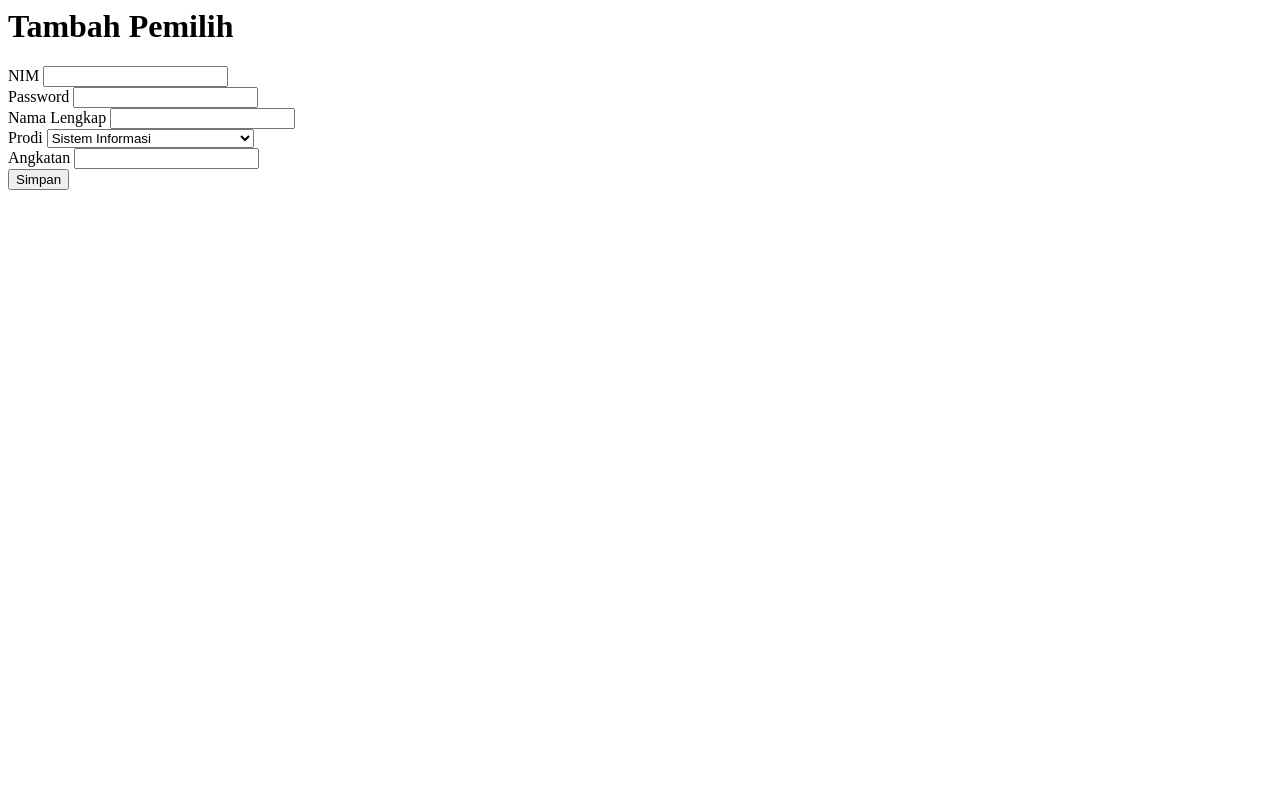
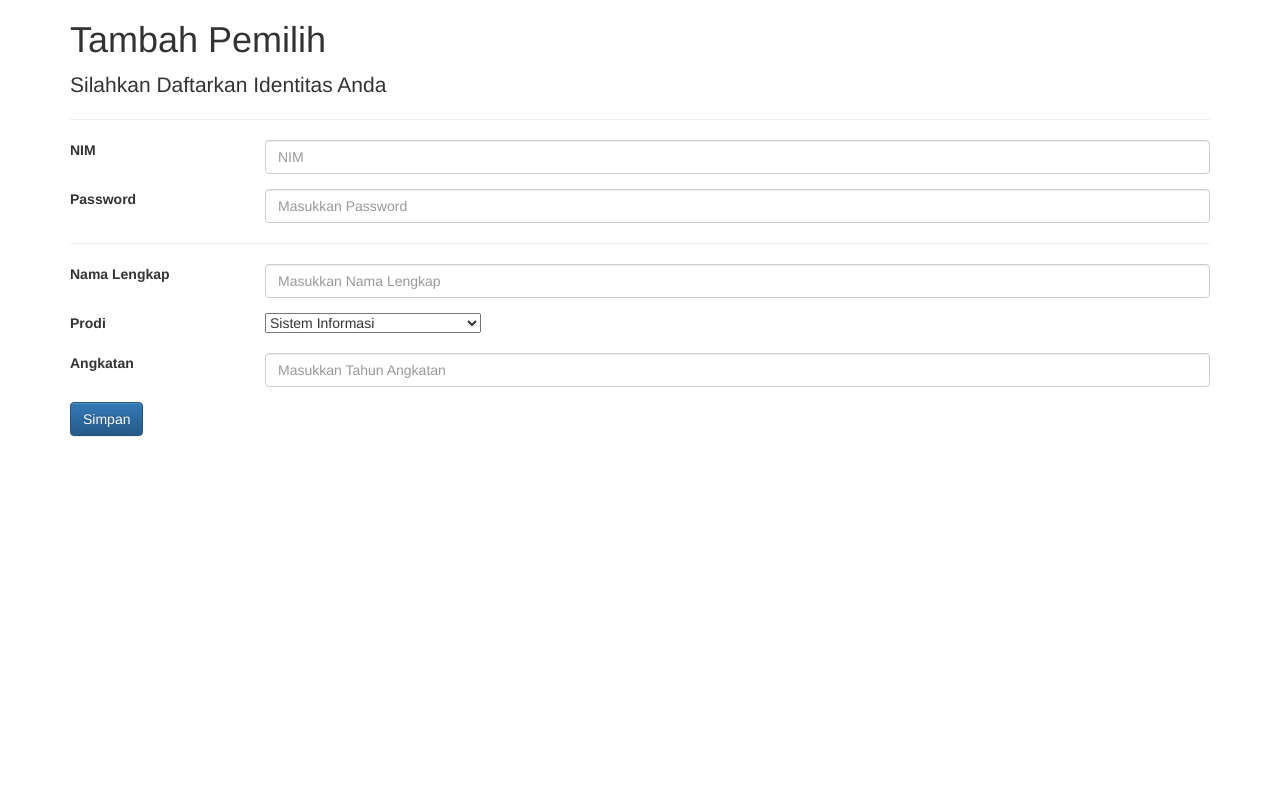
Before and after one commit to dewiaap/pemilu, a CodeIgniter app: page /pemilu/pemilwa/viewaddpemilih in a window 1280 px wide. Run offline with CodeIgniter, Linux system fonts and the light colour scheme; a user stored in the database is signed in; data comes from the database, SQL or seed files in the repository.

Commit message:
Update tambah_pemilih.php

```diff
--- a/application/views/admin/tambah_pemilih.php
+++ b/application/views/admin/tambah_pemilih.php
@@ -1,25 +1,65 @@
 <html>
 <head>
+<style>
+
+</style>
+
 <title></title>
+<link rel="stylesheet" href="<?=base_url();?>assets/bootstrap/css/bootstrap.min.css">
+
 </head>
-<body>
-    <h1>Tambah Pemilih</h1>
+    <body class="d-flex flex-column h-100">
+    <!-- Page Content -->
+<main role="main" class="flex-shrink-0">
+  <div class="container">
+    <h1 class="mt-5">Tambah Pemilih</h1>
+    <p class="lead">Silahkan Daftarkan Identitas Anda</p>
+    <hr size="10px">
     <form action="<?=base_url()?>pemilwa/addpemilih" method="post" enctype="multipart/form-data">
-    <label for="nim">NIM</label>
-    <input type="text" name="nim" id="nim" required>
-    <br><label for="password">Password</label>
-    <input type="password" name="password" id="password" required>
-    <br><label for="nama_lengkap">Nama Lengkap</label>
-    <input type="text" name="nama_lengkap" id="nama_lengkap" required>
-    <br><label for="id_prodi">Prodi</label>
+    <div class="form-group row">
+      <label for="NIM" class="col-sm-2 col-form-label">NIM</label>
+      <div class="col-sm-10">
+        <input type="text" name="NIM" id="NIM" class="form-control" placeholder="NIM" required>
+      </div>
+    </div>
+    <div class="form-group row">
+      <label for="password" class="col-sm-2 col-form-label">Password</label>
+      <div class="col-sm-10">
+        <input type="password" name="password" id="password" class="form-control" placeholder="Masukkan Password" required>
+      </div>
+    </div>
+    <hr/>
+    <div class="form-group row">
+      <label for="nama_lengkap" class="col-sm-2 col-form-label">Nama Lengkap</label>
+      <div class="col-sm-10">
+        <input type="text" name="nama_lengkap" id="nama_lengkap" class="form-control" placeholder="Masukkan Nama Lengkap" required>
+      </div>
+    </div>
+    <div class="form-group row">
+      <label for="id_prodi" class="col-sm-2 col-form-label">Prodi</label>
+      <div class="col-sm-10">
         <select name="id_prodi" id="id_prodi" required>
         <?php foreach($prodi as $p){?>
         <option value="<?=$p->id_prodi?>"><?=$p->prodi?></option>
         <?php } ?>
         </select>
-    <br><label for="angkatan">Angkatan</label>
-    <input type="text" name="angkatan" id="angkatan" required>
-    <br><input type="submit" value="Simpan">
+      </div>
+    </div>
+    <div class="form-group row">
+      <label for="angkatan" class="col-sm-2 col-form-label">Angkatan</label>
+      <div class="col-sm-10">
+        <input type="text" name="angkatan" id="angkatan" class="form-control" placeholder="Masukkan Tahun Angkatan" required>
+      </div>
+    </div>
+
+  <div class="form-group row">
+    <div class="col-sm-10">
+      <button type="submit" class="btn btn-primary" name="register">Simpan</button>
+    </div>
+  </div>
 </form>
+  </div>
+</main>
 </body>
+
 </html>
```
Lines whose indentation alone changed are shown as unchanged.
